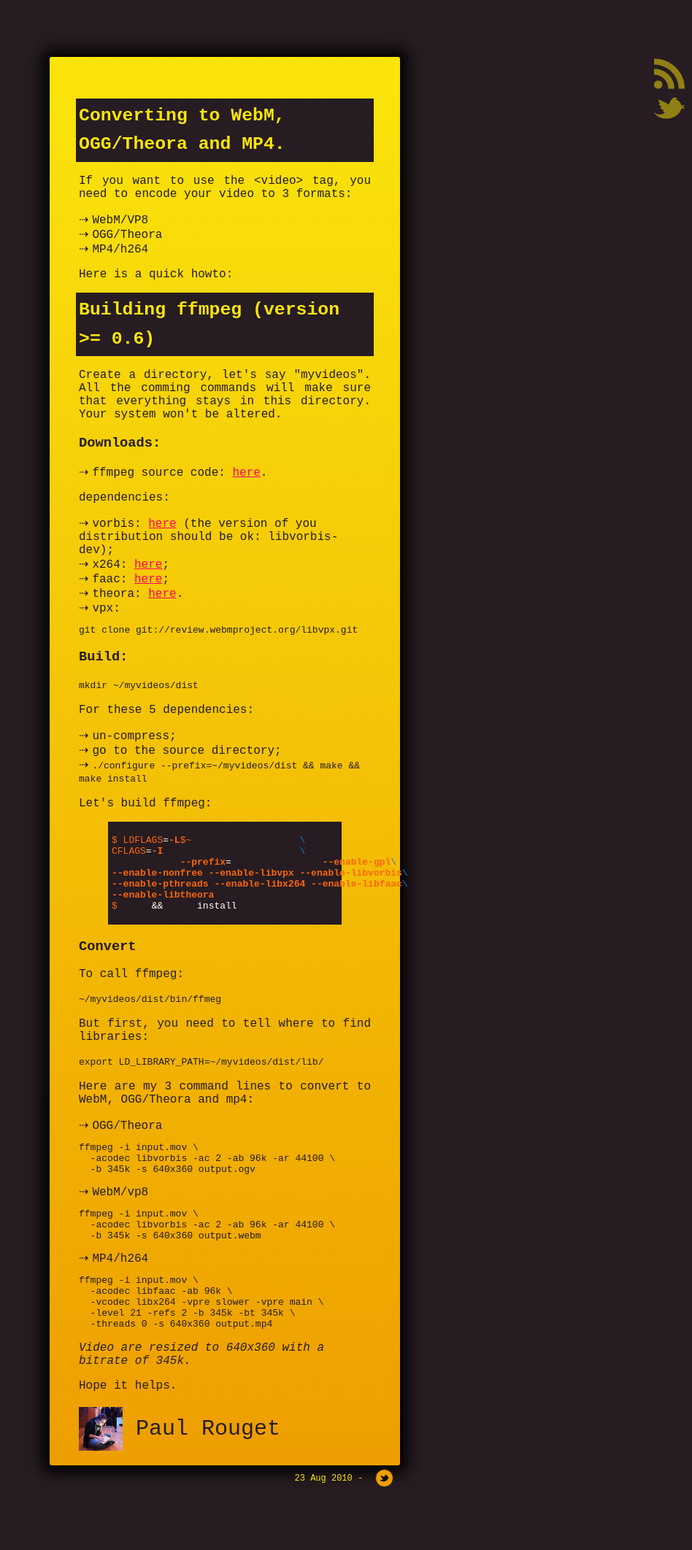
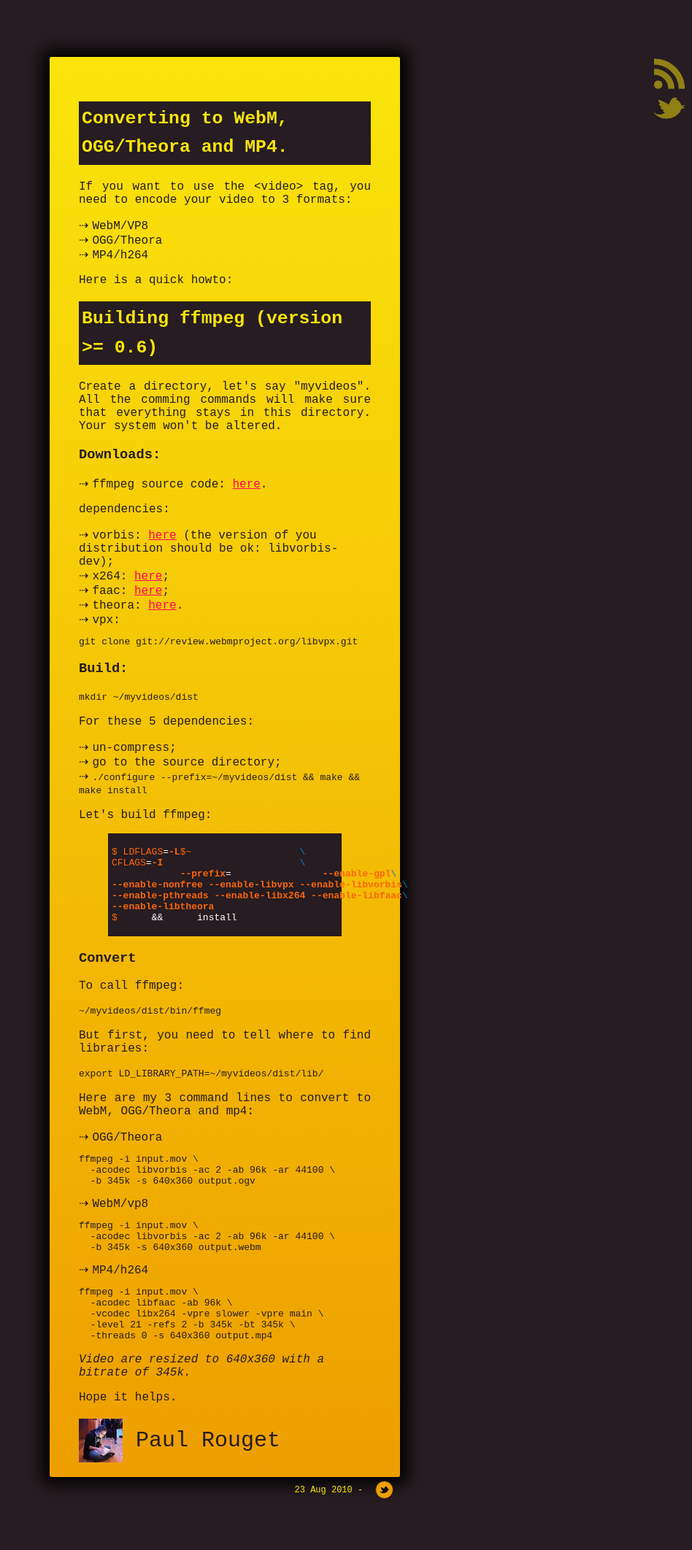
Before and after one commit to paulrouget/paulrouget.github.com, a Jekyll site: the page built from _posts/2010-08-23-converttohtml5video.html, in a window 1280 px wide. Shown: the whole page at 73% size, without its empty margins (332-1280 px from the left). Built offline with Jekyll 4.4.1, drawn with Linux system fonts in a browser that asks for light colours; some web fonts are replaced.

Commit message:
remove outline

```diff
--- a/css/stickytheme.css
+++ b/css/stickytheme.css
@@ -67,9 +67,7 @@
 article h1, article h2 {
     background-color: #261C21;
     color: #FAE50B;
-    outline-style: solid;
-    outline-width: 0.2em;
-    outline-color: #261C21;
+    border: 0.2em solid #261C21;
 }
 
 article footer a * {
```
